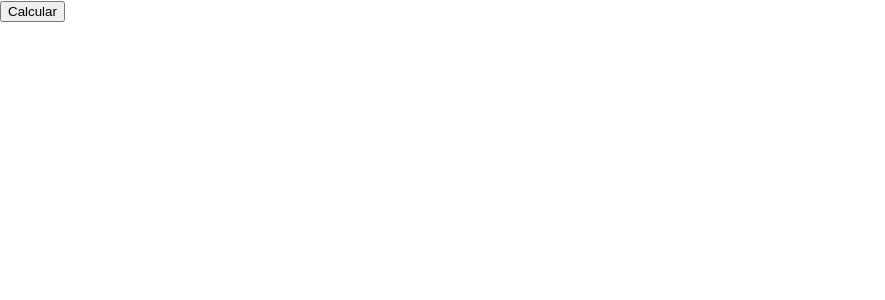
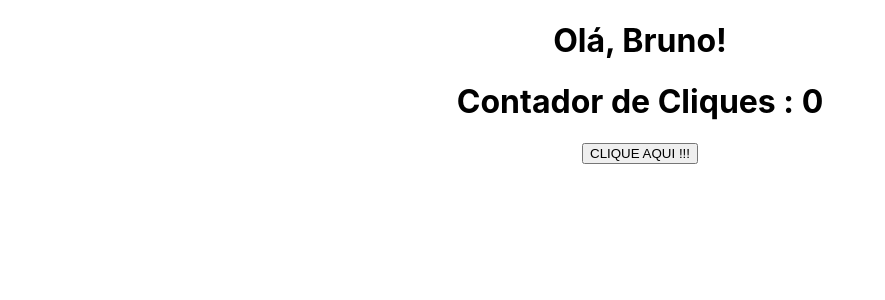
Before and after one commit to brunofranklin/react-serratech, a React (Create React App) app: page / in a window 1280 px wide. Shown: the top 300 px of the page, without its empty margins (0-885 px from the left). Built offline with nearby package versions, Linux system fonts and the light colour scheme.

Commit message:
DesenvolvimentoComponents

```diff
--- a/src/App.js
+++ b/src/App.js
@@ -1,9 +1,31 @@
+import "./App.css"
+import Contador from "./components/Contador";
+import Propriedades from "./components/Propriedades";
+// import Estado from "./components/Estado";
 
-import './App.css';
-import PrimeiroComponente from './components/PrimeiroComponente';
-import SegundoComponente from './components/SegundoComponente';
-import Enviar from './components/TerceiroComponente';
 
+
+
+const App = () => {
+  let nome = "Bruno"
+
+  return(
+    <div className="App">
+      {/* <Estado /> */}
+      {/* <Propriedades name={nome} idade={31} /> */}
+     <Contador meuNome={nome}/>
+    </div>
+  );
+}
+
+export default App;
+
+
+
+
+
+
+{/*
 const App = () => {
   return (
     <>
@@ -13,3 +35,4 @@ const App = () => {
 }
 
 export default App;
+*/}
--- /dev/null
+++ b/src/components/Contador/index.js
@@ -0,0 +1,22 @@
+import {useState} from 'react'
+
+const Contador = ({meuNome}) => {
+    const [count, setCount] = useState(0)
+
+    const incrementaContador = () => {
+        //setCount(count+1)
+        setCount((prevState) => prevState + 1)
+        console.log(count)
+
+    }
+
+    return(
+        <>
+        <h1>Olá, {meuNome}!</h1>
+        <h1>Contador de Cliques : {count}</h1>
+        <button onClick={incrementaContador}>CLIQUE AQUI !!!</button>
+        </>
+    );
+}
+
+export default Contador;
--- /dev/null
+++ b/src/components/Estado/index.js
@@ -0,0 +1,29 @@
+import {useState} from 'react';
+
+const Estado = () => {
+  const [nome1, setNome1] = useState(["joao", "andre", "hitalo"])
+  const [index, setIndex] = useState(0)
+
+  // let nome = "João Felipe";
+
+  const handleClick = () => {
+    // nome = "André"
+      // setNome("André");
+      if(index+1 >= nome1.length ) {
+        setIndex(0)
+        // return
+      } else {
+        setIndex(index+1)
+        console.log(nome1)
+      }
+  }
+
+  return (
+    <div>
+      <h1>{nome1[index]}</h1>
+      <input type="button" value="Mudar Nome" onClick={handleClick}/>
+    </div>
+  )
+}
+
+export default Estado
--- /dev/null
+++ b/src/components/Propriedades/index.js
@@ -0,0 +1,17 @@
+// const Propriedades = (props) => {
+    const Propriedades = ({name, idade}) => {
+
+        console.log(name)
+
+        return(
+            <>
+                <h1>PROPRIEDADES</h1>
+                <label >
+                    Nome:
+                    <input type="text" placeholder="Digite seu nome" value={name}/>
+                </label>
+            </>
+        );
+    }
+
+    export default Propriedades
```
Also changed, not shown: src/components/QuartoComponente/index.js (deleted).
